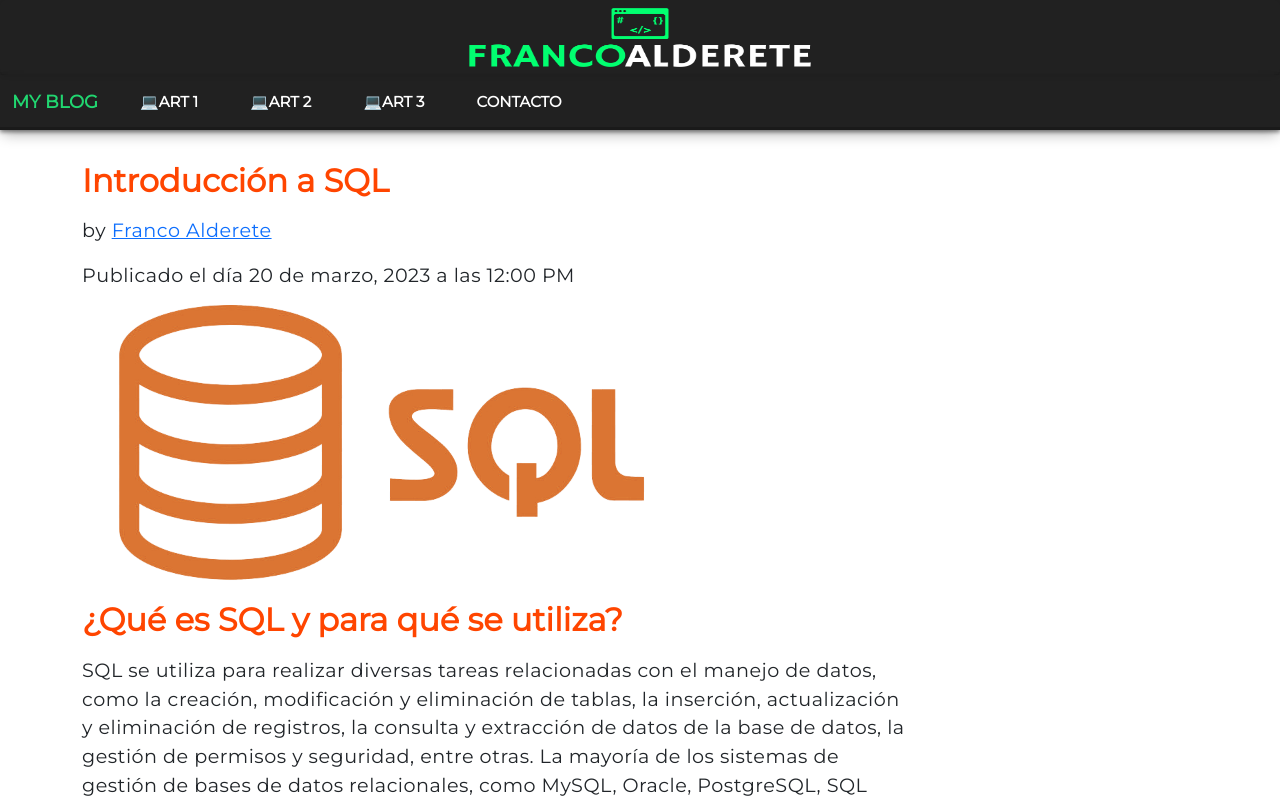
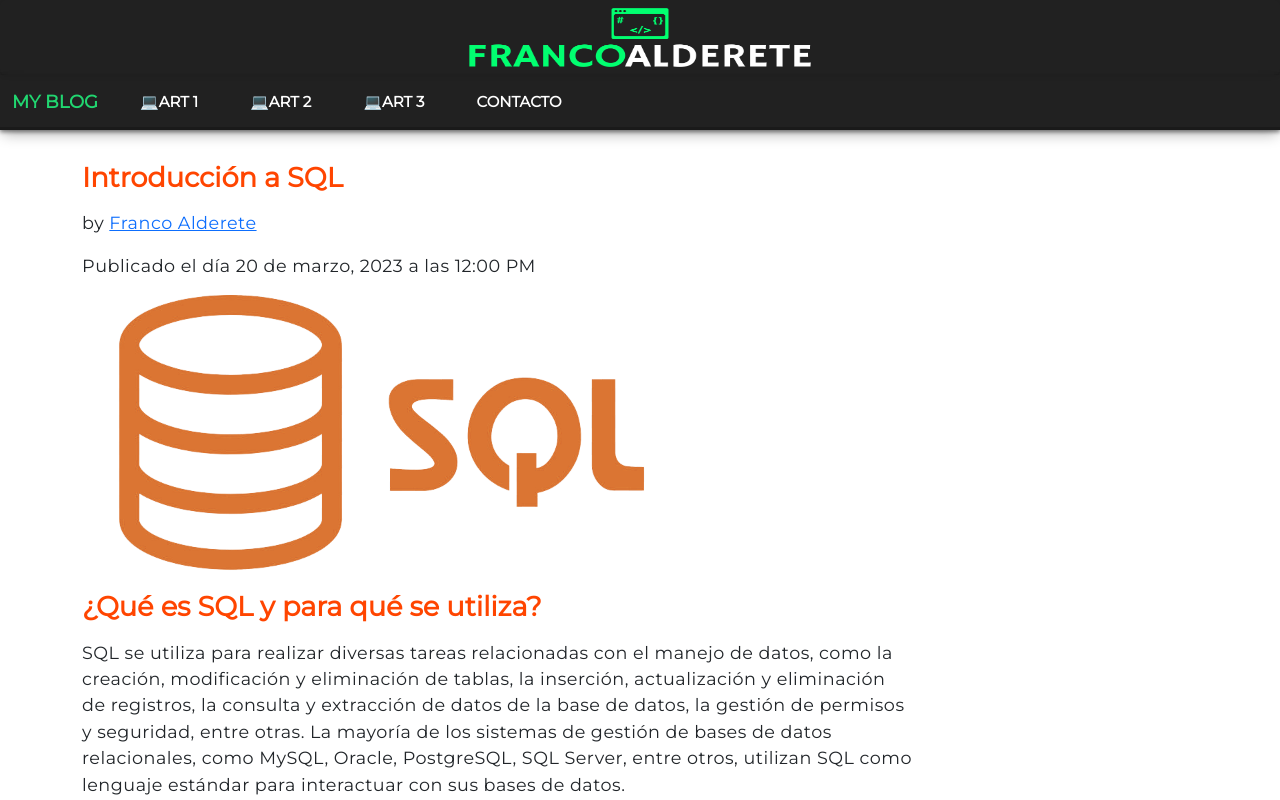
Before and after one commit to FrancoAlderete33/blog-Angular, an Angular app: page /post-1 in a window 1280 px wide. Shown: the top 800 px of the page. Built offline with nearby package versions, Linux system fonts and the light colour scheme.

Commit message:
Ajuste de tamaño de fuente

```diff
--- a/src/app/post-one/post-one.component.css
+++ b/src/app/post-one/post-one.component.css
@@ -1,6 +1,6 @@
 h2, h3 {
     color: orangered ;
-    font-size: 2rem;
+    font-size: 1.7rem;
     margin-top: 1rem;
     font-weight: bold;
     margin-top: 1rem;
@@ -8,7 +8,7 @@ h2, h3 {
 }
 
 h4{
-    font-size: 1.6rem;
+    font-size: 1.5rem;
     padding-top: 0.3rem;
     padding-bottom: 0.3rem;
     font-weight: bold;
@@ -16,7 +16,7 @@ h4{
 }
 
 p{
-    font-size: 1.2rem;
+    font-size: 1.1rem;
     letter-spacing: 0.5px;
     margin-top: 1rem;
     margin-bottom: 1rem;
```
